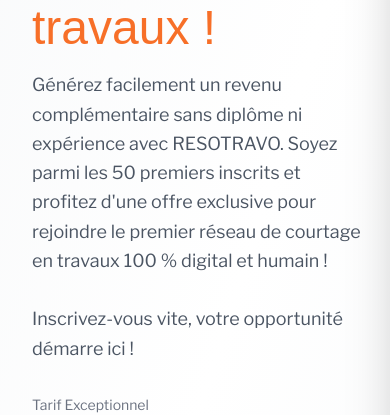
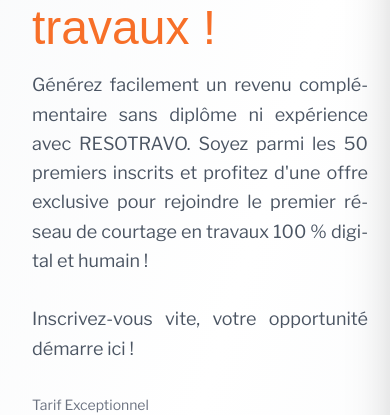
Before and after one commit to JunelAmelon/resotravo, a Next.js app: page / in a window 390 px wide. Shown: the part 200-615 px from the top of the page. Built offline with nearby package versions, Linux system fonts and the light colour scheme; a web font is replaced by a local one.

Commit message:
Update 8

```diff
--- a/app/page.tsx
+++ b/app/page.tsx
@@ -36,7 +36,7 @@ export default function Home() {
                   <span className="text-resotravo-orange">en travaux !</span>
                 </h1>
 
-                <p className="text-lg sm:text-xl text-gray-600 max-w-xl mb-6 sm:mb-8 leading-relaxed sm:text-justify">Générez facilement un revenu complémentaire sans diplôme ni expérience avec RESOTRAVO. Soyez parmi les 50 premiers inscrits et profitez d&apos;une offre exclusive pour rejoindre le premier réseau de courtage en travaux 100 % digital et humain !<br/><br/>Inscrivez-vous vite, votre opportunité démarre ici !</p>
+                <p className="text-lg sm:text-xl text-gray-600 max-w-xl mb-6 sm:mb-8 leading-relaxed text-justify hyphens-auto">Générez facilement un revenu complémentaire sans diplôme ni expérience avec RESOTRAVO. Soyez parmi les 50 premiers inscrits et profitez d&apos;une offre exclusive pour rejoindre le premier réseau de courtage en travaux 100 % digital et humain !<br/><br/>Inscrivez-vous vite, votre opportunité démarre ici !</p>
               </div>
 
               <div className="flex flex-col sm:flex-row items-start sm:items-center gap-6 sm:gap-8">
```
